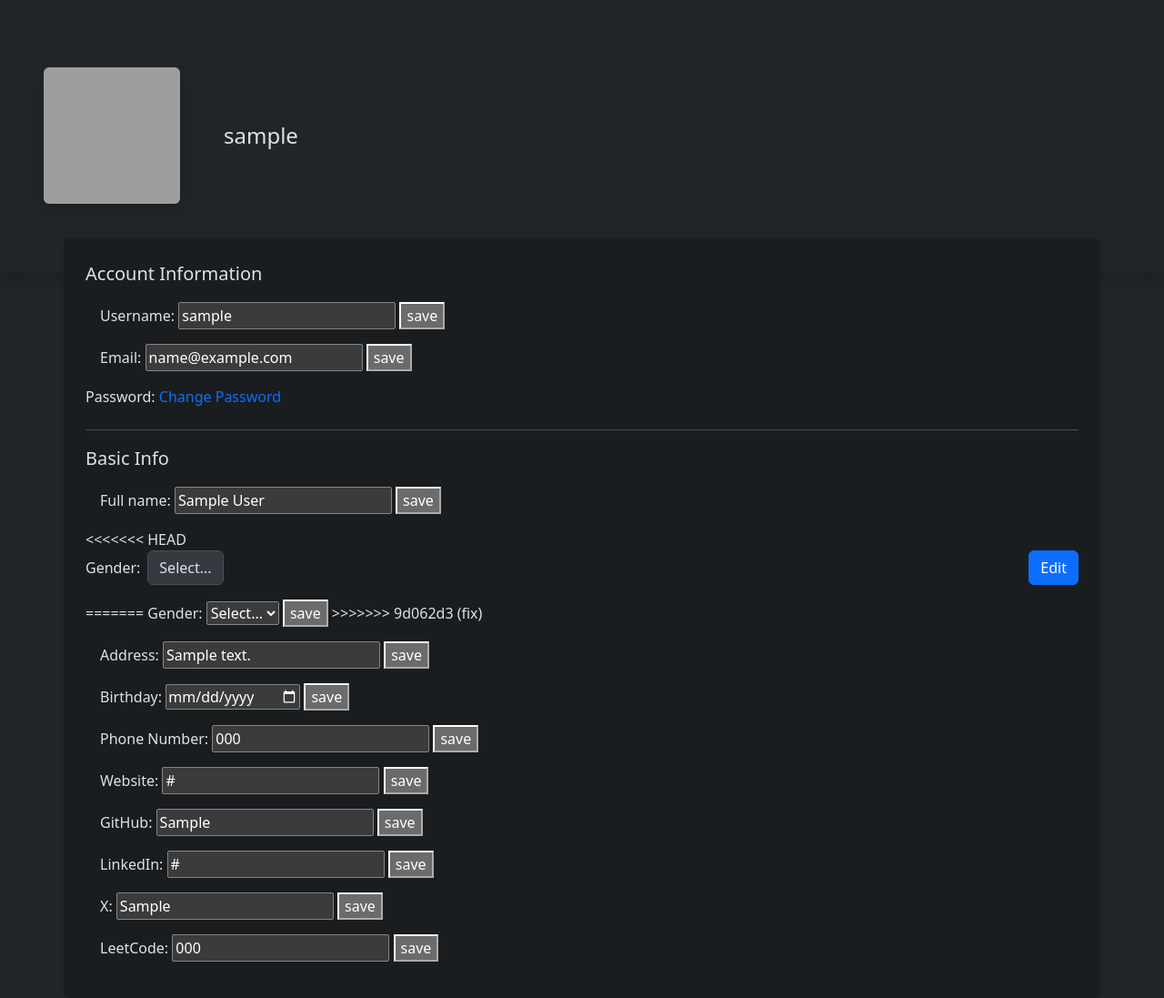
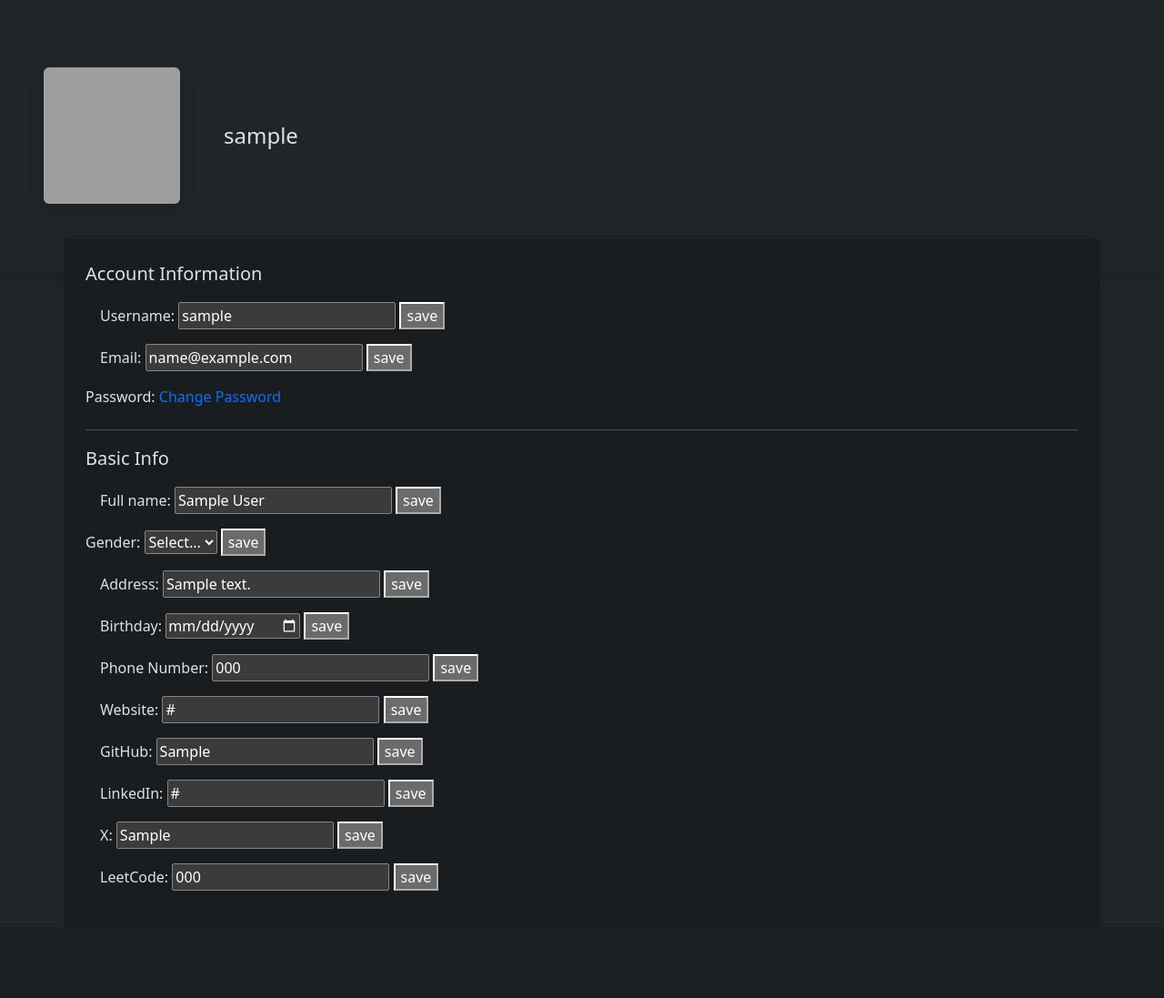
Before and after one commit to Ognjeniii/geeks-krug, a PHP site: page /edit in a window 1280 px wide. Shown: the part 57-1154 px from the top of the page at 91% size. After the commit the page ends 1036 px from the top, so only its background shows below. Run offline with PHP 8.4, Linux system fonts and the light colour scheme; the visitor is signed in with stand-in values (Sample User, id 1); tables that the repository leaves empty or names only in its code hold one stand-in row (values such as "Sample post"); grey boxes are pictures that could not be loaded.

Commit message:
merge fix shiat

```diff
--- a/src/resources/views/user/edit_profile.php
+++ b/src/resources/views/user/edit_profile.php
@@ -41,9 +41,14 @@ $user = User::getUserById($user_id);
     include __DIR__ . '/../layouts/navigation.php' ?>
 
     <div class="container-fluid d-flex align-items-center justify-content-start gap-4 p-5 shadow" style="height: 300px;">
-        <img src="https://thinksport.com.au/wp-content/uploads/2020/01/avatar-.jpg" alt="profile_avatar" width="150" height="150" class="rounded shadow">
-        <h4 class="mb-0 p-4"><?php
-                                echo $user->getUsername(); ?></h4>
+        <img src="https://thinksport.com.au/wp-content/uploads/2020/01/avatar-.jpg" alt="profile_avatar" width="150" height="150" class="rounded shadow" id="avatar">
+        <h4 class="mb-0 p-4"><?php echo $user->getUsername(); ?></h4>
+    </div>
+
+    <div style="background-color: rgba(150, 150, 150, 0.5); position: fixed; left: 0; top: 0; width: 100%; height: 100%; display: none; justify-content: center; align-items: center; z-index: 1000;" id="iframeOverlay">
+        <div class="background-profile-div" style="background-color: rgb(255, 255, 255); width: 90%; max-width: 800px; height: 90%; max-height: 600px; position: relative; padding: 20px; overflow: hidden; z-index: 1002; box-shadow: 0px 3px 8px rgba(34, 25, 25, 0.4);">
+            <iframe src="/resources/views/layouts/profile_picture.php" width="100%" height="100%"></iframe>
+        </div>
     </div>
 
     <div class="container bg-dark-subtle p-4 rounded-2 shadow-sm" style="margin-top: -37px;">
@@ -53,8 +58,7 @@ $user = User::getUserById($user_id);
         <div class="m-3">
             <form action="../../../User/logic/edit_profile/edit_username.php" method="post">
                 <label for="username">Username:</label>
-                <input type="text" name="username" value="<?php
-                                                            echo $user->getUsername(); ?>">
+                <input type="text" name="username" value="<?php echo $user->getUsername(); ?>">
                 <button type="submit">save</button>
             </form>
         </div>
@@ -62,8 +66,7 @@ $user = User::getUserById($user_id);
         <div class="m-3">
             <form action="../../../User/logic/edit_profile/edit_email.php" method="post">
                 <label for="email">Email:</label>
-                <input type="email" name="email" value="<?php
-                                                        echo $user->getEmail(); ?>">
+                <input type="email" name="email" value="<?php echo $user->getEmail(); ?>">
                 <button type="submit">save</button>
             </form>
         </div>
@@ -79,29 +82,10 @@ $user = User::getUserById($user_id);
         <div class="m-3">
             <form action="../../../User/logic/edit_profile/edit_full_name.php" method="post">
                 <label for="full_name">Full name:</label>
-                <input type="text" name="full_name" value="<?php
-                                                            echo $user->getFullName(); ?>">
+                <input type="text" name="full_name" value="<?php echo $user->getFullName(); ?>">
                 <button type="submit">save</button>
             </form>
         </div>
-
-        <<<<<<< HEAD <form action="#" method="post">
-            <div class="mb-3 d-flex justify-content-between align-items-center" id="gender-row">
-                <div class="d-flex align-items-center gap-2">
-                    <label for="gender" class="form-label mb-0">Gender:</label>
-                    <select id="gender-select" name="gender" class="form-control" disabled>
-                        <option value="select">Select...</option>
-                        <option value="male">Male</option>
-                        <option value="female">Female</option>
-                    </select>
-                </div>
-                <div>
-                    <button type="button" class="edit-button btn btn-primary" data-row-id="gender-row">Edit</button>
-                    <button type="submit" class="save-button btn btn-success" style="display: none;">Save</button>
-                </div>
-            </div>
-            =======
-            <!-- we need gender in db -->
 
         <form action="../../../User/logic/edit_profile/edit_gender.php" method="post">
             <label for="gender">Gender:</label>
@@ -111,14 +95,12 @@ $user = User::getUserById($user_id);
                 <option value="female">Female</option>
             </select>
             <button type="submit">save</button>
-                >>>>>>> 9d062d3 (fix)
         </form>
 
         <div class="m-3">
             <form action="../../../User/logic/edit_profile/edit_address.php" method="post">
                 <label for="address">Address:</label>
-                    <input type="text" name="address" value="<?php
-                                                                echo $user->getAddress(); ?>">
+                <input type="text" name="address" value="<?php echo $user->getAddress(); ?>">
                 <button type="submit">save</button>
             </form>
         </div>
@@ -126,8 +108,7 @@ $user = User::getUserById($user_id);
         <div class="m-3">
             <form action="../../../User/logic/edit_profile/edit_birthday.php" method="post">
                 <label for="birthday">Birthday:</label>
-                    <input type="date" name="birthday" value="<?php
-                                                                echo $user->getBirthday(); ?>">
+                <input type="date" name="birthday" value="<?php echo $user->getBirthday(); ?>">
                 <button type="submit">save</button>
             </form>
         </div>
@@ -135,8 +116,7 @@ $user = User::getUserById($user_id);
         <div class="m-3">
             <form action="../../../User/logic/edit_profile/edit_phone_number.php" method="post">
                 <label for="phone_number">Phone Number:</label>
-                    <input type="tel" name="phone_number" value="<?php
-                                                                    echo $user->getPhoneNumber(); ?>">
+                <input type="tel" name="phone_number" value="<?php echo $user->getPhoneNumber(); ?>">
                 <button type="submit">save</button>
             </form>
         </div>
@@ -144,8 +124,7 @@ $user = User::getUserById($user_id);
         <div class="m-3">
             <form action="../../../User/logic/edit_profile/edit_website.php" method="post">
                 <label for="website">Website:</label>
-                    <input type="text" name="website" value="<?php
-                                                                echo $user->getWebsite(); ?>">
+                <input type="text" name="website" value="<?php echo $user->getWebsite(); ?>">
                 <button type="submit">save</button>
             </form>
         </div>
@@ -153,8 +132,7 @@ $user = User::getUserById($user_id);
         <div class="m-3">
             <form action="../../../User/logic/edit_profile/edit_github.php" method="post">
                 <label for="github">GitHub:</label>
-                    <input type="text" name="github" value="<?php
-                                                            echo $user->getGithub(); ?>">
+                <input type="text" name="github" value="<?php echo $user->getGithub(); ?>">
                 <button type="submit">save</button>
             </form>
         </div>
@@ -162,8 +140,7 @@ $user = User::getUserById($user_id);
         <div class="m-3">
             <form action="../../../User/logic/edit_profile/edit_linkedin.php" method="post">
                 <label for="linkedin">LinkedIn:</label>
-                    <input type="text" name="linkedin" value="<?php
-                                                                echo $user->getLinkedin(); ?>">
+                <input type="text" name="linkedin" value="<?php echo $user->getLinkedin(); ?>">
                 <button type="submit">save</button>
             </form>
         </div>
@@ -171,8 +148,7 @@ $user = User::getUserById($user_id);
         <div class="m-3">
             <form action="../../../User/logic/edit_profile/edit_x.php" method="post">
                 <label for="x">X:</label>
-                    <input type="text" name="x" value="<?php
-                                                        echo $user->getX(); ?>">
+                <input type="text" name="x" value="<?php echo $user->getX(); ?>">
                 <button type="submit">save</button>
             </form>
         </div>
@@ -180,8 +156,7 @@ $user = User::getUserById($user_id);
         <div class="m-3">
             <form action="../../../User/logic/edit_profile/edit_leetcode.php" method="post">
                 <label for="leetcode">LeetCode:</label>
-                    <input type="text" name="leetcode" value="<?php
-                                                                echo $user->getLeetcode(); ?>">
+                <input type="text" name="leetcode" value="<?php echo $user->getLeetcode(); ?>">
                 <button type="submit">save</button>
             </form>
         </div>
@@ -191,60 +166,20 @@ $user = User::getUserById($user_id);
     </script>
 
     <script>
-        function handleEditClick(event) {
-            event.preventDefault();
-            const editButton = event.target;
-            const rowId = editButton.getAttribute('data-row-id');
-            if (rowId) {
-                const row = document.getElementById(rowId);
-                const inputs = row.getElementsByTagName('input');
-                const select = row.querySelector('select');
-                if (select) {
-                    select.removeAttribute('disabled');
+        document.addEventListener('DOMContentLoaded', function() {
+            const avatar = document.getElementById('avatar');
+            const iframeOverlay = document.getElementById('iframeOverlay');
+
+            avatar.addEventListener('click', function() {
+                iframeOverlay.style.display = 'flex';
+            });
+
+            iframeOverlay.addEventListener('click', function(event) {
+                if (event.target === iframeOverlay) {
+                    iframeOverlay.style.display = 'none';
                 }
-                for (const input of inputs) {
-                    input.removeAttribute('disabled');
-                }
-
-                const saveButton = row.querySelector('.save-button');
-                const editButton = row.querySelector('.edit-button');
-
-                saveButton.style.display = 'block';
-                editButton.style.display = 'none';
-            }
-        }
-
-        function handleSaveClick(event) {
-            event.preventDefault();
-            const saveButton = event.target;
-            const row = saveButton.closest('div[id]');
-            const form = row.closest('form');
-            const inputs = row.getElementsByTagName('input');
-            const select = row.querySelector('select');
-            if (select) {
-                select.setAttribute('disabled', 'disabled');
-            }
-            for (const input of inputs) {
-                input.setAttribute('disabled', 'disabled');
-            }
-
-            const editButton = row.querySelector('.edit-button');
-
-            saveButton.style.display = 'none';
-            editButton.style.display = 'block';
-
-            form.submit();
-        }
-
-        const editButtons = document.querySelectorAll('.edit-button');
-        for (const button of editButtons) {
-            button.addEventListener('click', handleEditClick);
-        }
-
-        const saveButtons = document.querySelectorAll('.save-button');
-        for (const button of saveButtons) {
-            button.addEventListener('click', handleSaveClick);
-        }
+            });
+        });
     </script>
 
 </body>
```
Lines whose indentation alone changed are shown as unchanged.
